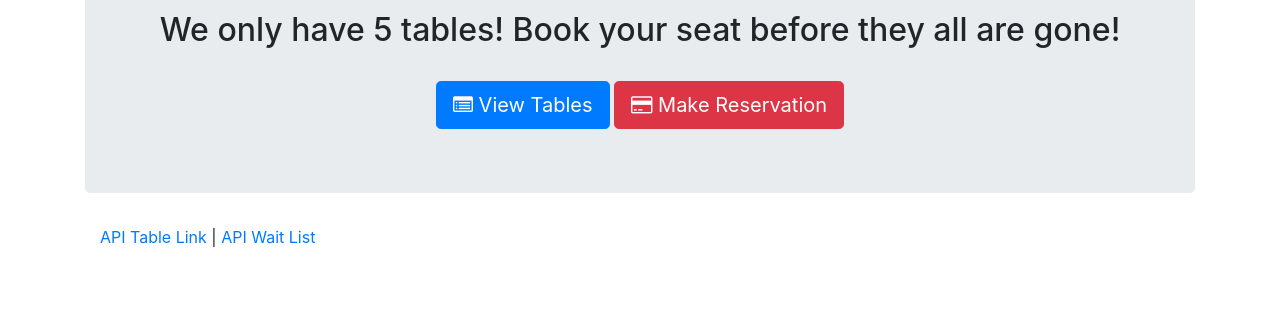
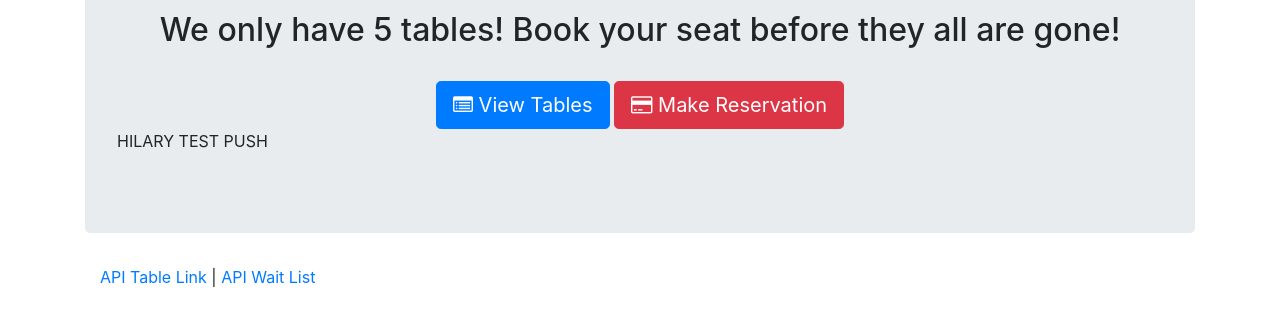
Before and after one commit to DarjeelingLimited/restaurantapp, a website: page index.html in a window 1280 px wide. Shown: the part 134-460 px from the top of the page. Drawn offline with nearby package versions, Linux system fonts and the light colour scheme.

Commit message:
test push

```diff
--- a/index.html
+++ b/index.html
@@ -25,6 +25,7 @@
         <a href="/reserve"><button class="btn btn-lg btn-danger"><span class="fa fa-credit-card"></span> Make Reservation</button></a>
       </div>
 
+      <p>HILARY TEST PUSH</p>
     </div>
 
     <footer class="footer">
```
